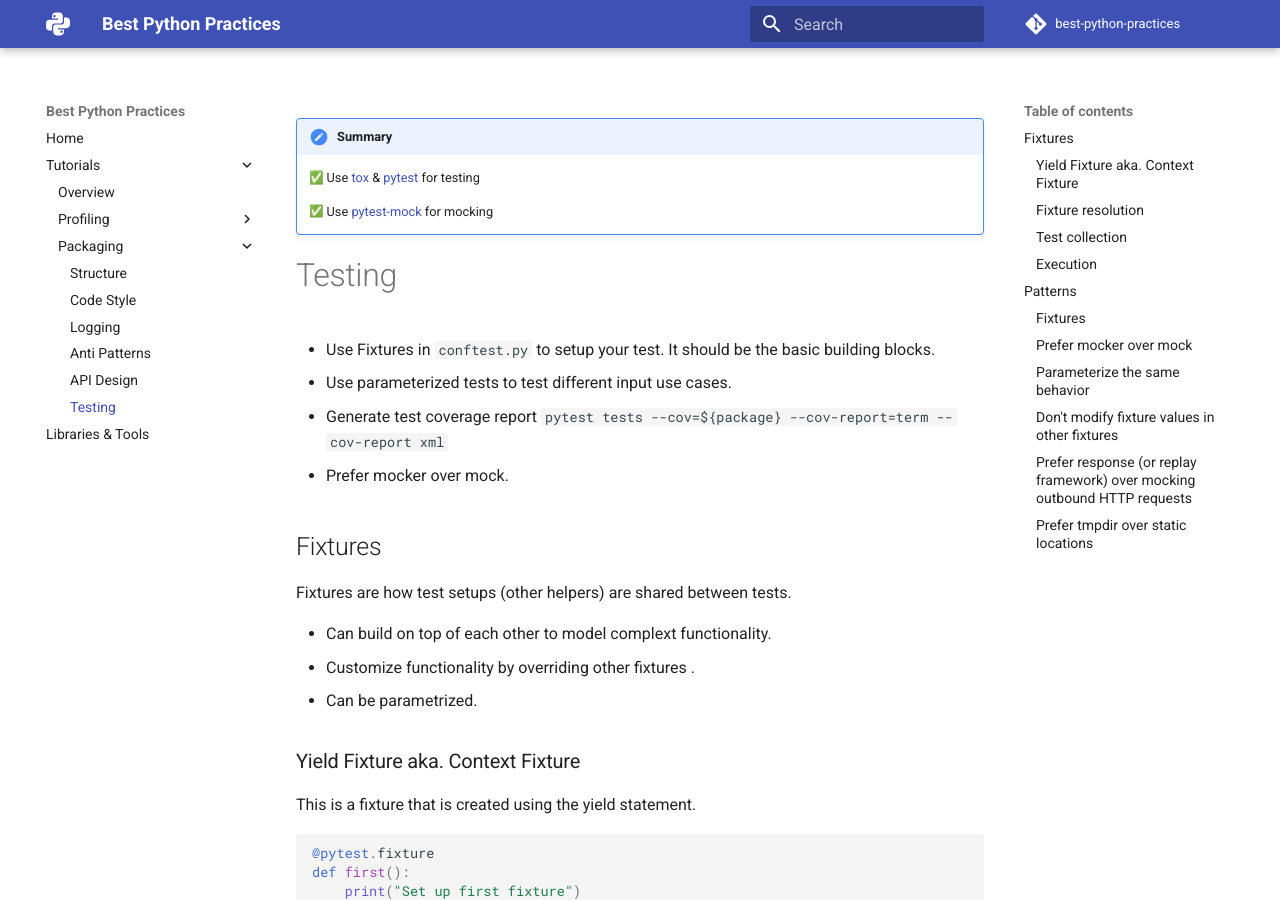
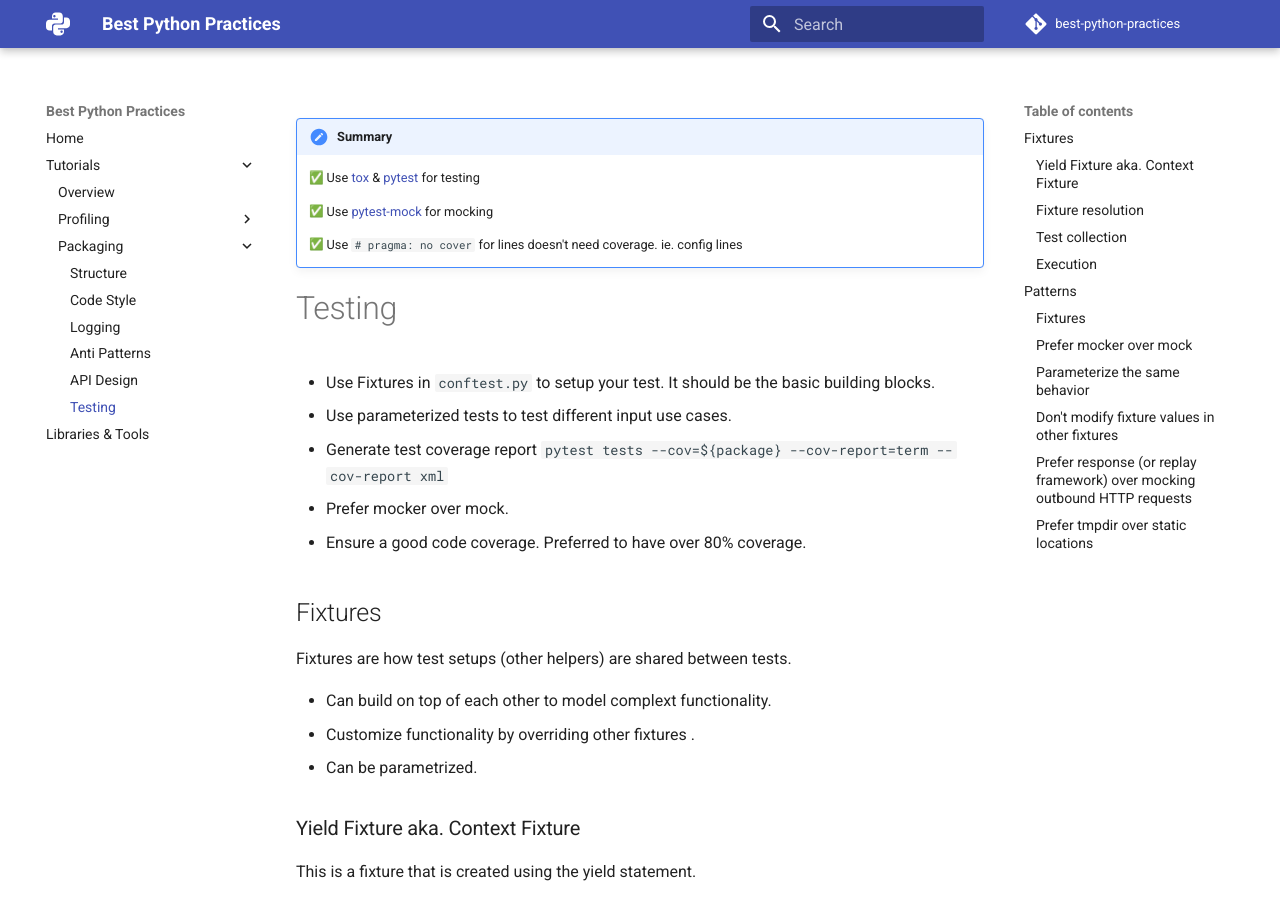
Before and after one commit to felixgao/python-best-practices, an MkDocs documentation site: the page built from docs/tutorials/packaging/testing.md, in a window 1280 px wide and 900 px high. Built offline with MkDocs 1.6.1 and Material for MkDocs 9.7.7, drawn with Linux system fonts in a browser that asks for light colours; emoji names are drawn with the system emoji font.

Commit message:
add text around code coverage

```diff
--- a/docs/tutorials/packaging/testing.md
+++ b/docs/tutorials/packaging/testing.md
@@ -3,6 +3,8 @@
     :white_check_mark: Use [tox] & [pytest] for testing
 
     :white_check_mark: Use [pytest-mock] for mocking
+
+    :white_check_mark: Use `# pragma: no cover` for lines doesn't need coverage. ie. config lines
 
 # Testing
 
@@ -11,6 +13,7 @@
 - Generate test coverage report
  `pytest tests --cov=${package} --cov-report=term --cov-report xml`
 - Prefer mocker over mock.
+- Ensure a good code coverage.  Preferred to have over 80% coverage.
 
 ## Fixtures
 
```
